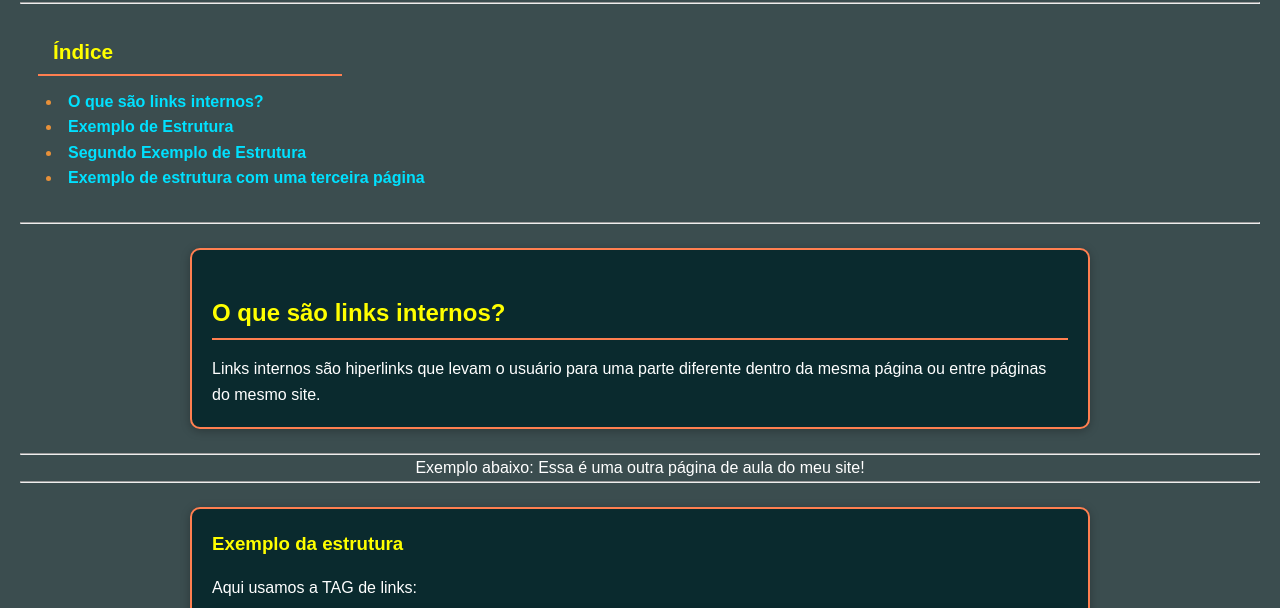
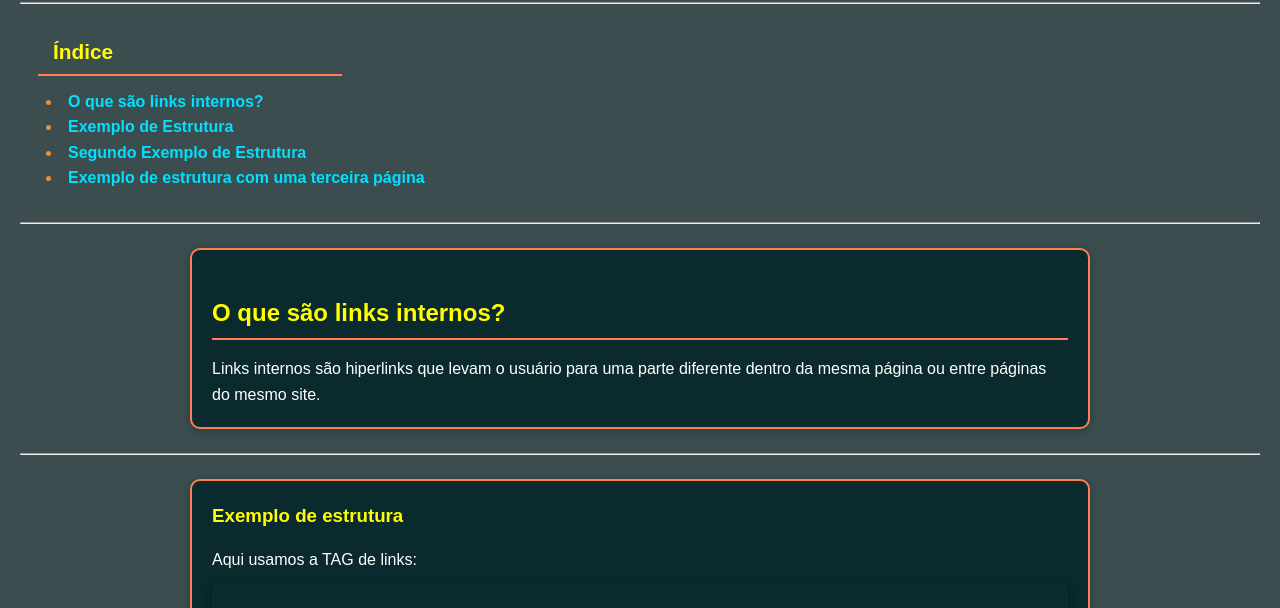
Before and after one commit to furiousofnight/front-end-modulo-1, a plain HTML site: page treiner-016.html in a window 1280 px wide. Shown: the part 145-753 px from the top of the page. Drawn offline with Linux system fonts and the light colour scheme.

Commit message:
Update treiner-016.html

```diff
--- a/treiner-016.html
+++ b/treiner-016.html
@@ -47,12 +47,9 @@
         </p>
     </section>
     <hr>
-    <!-- Demonstração -->
-    <p class="centralizado">Exemplo abaixo: Essa é uma outra página de aula do meu site!</p>
-    <hr>
     <!-- Estrutura de exemplo -->
     <section class="explicacao">
-        <h3 id="exemplo-de-estrutura">Exemplo da estrutura</h3>
+        <h3 id="exemplo-de-estrutura">Exemplo de estrutura</h3>
         <p>
             Aqui usamos a TAG de links:
 <pre><code>
```
